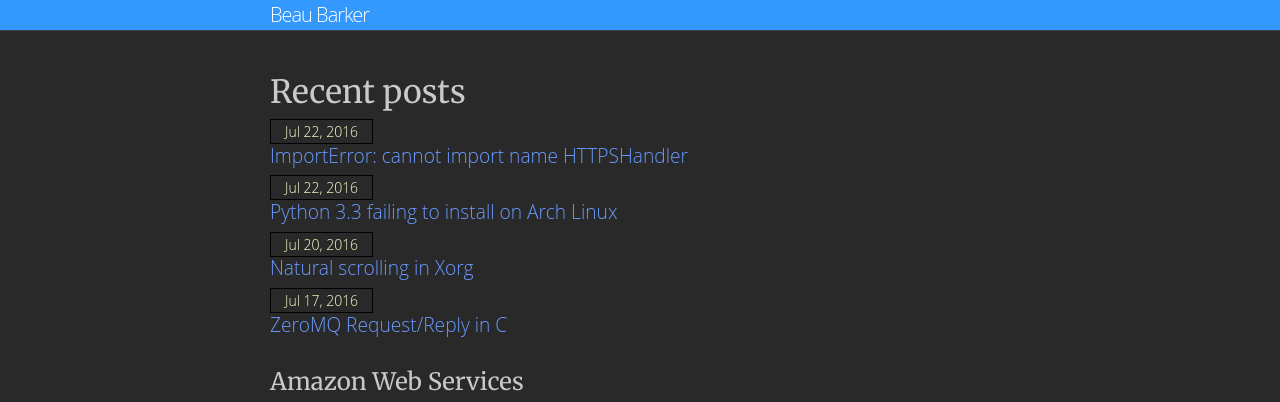
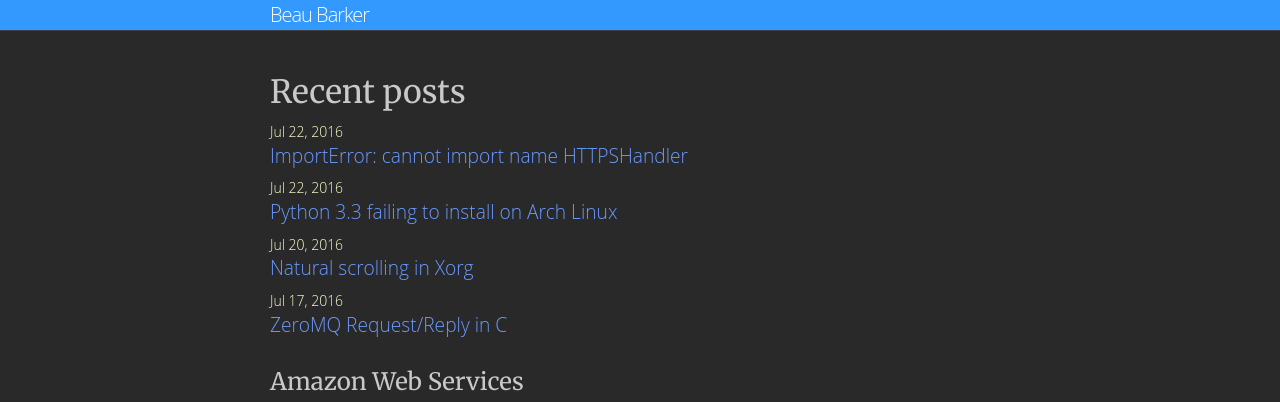
Before and after one commit to explodinglabs/explodinglabs.github.io, a Jekyll site: the page built from index.html, in a window 1280 px wide. Shown: the top 402 px of the page. Built offline with Jekyll 4.4.1, drawn with Linux system fonts in a browser that asks for light colours; some web fonts are replaced.

Commit message:
Adjust post meta design

```diff
--- a/_sass/_layout.scss
+++ b/_sass/_layout.scss
@@ -49,8 +49,6 @@
 
 .post-meta {
     font-size: $small-font-size;
-    border: 1px solid black;
-    padding: 2px 1em;
     margin-bottom: $spacing-unit;
     color: $yellow-light;
     a {
```
